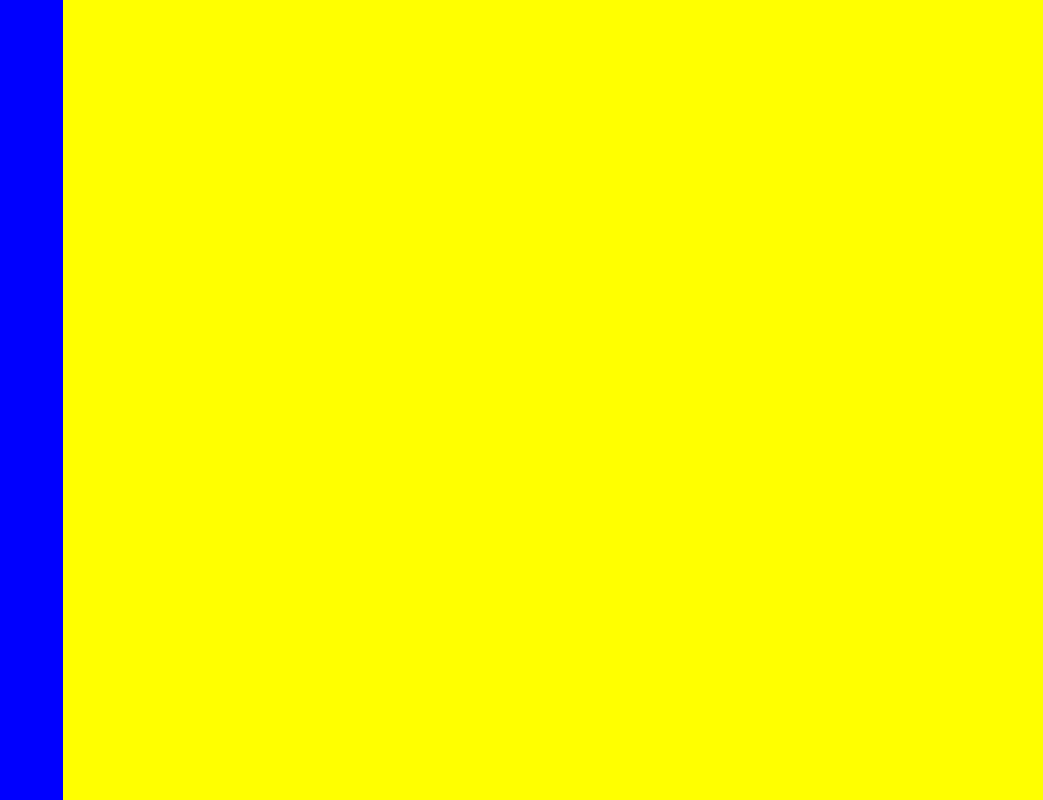
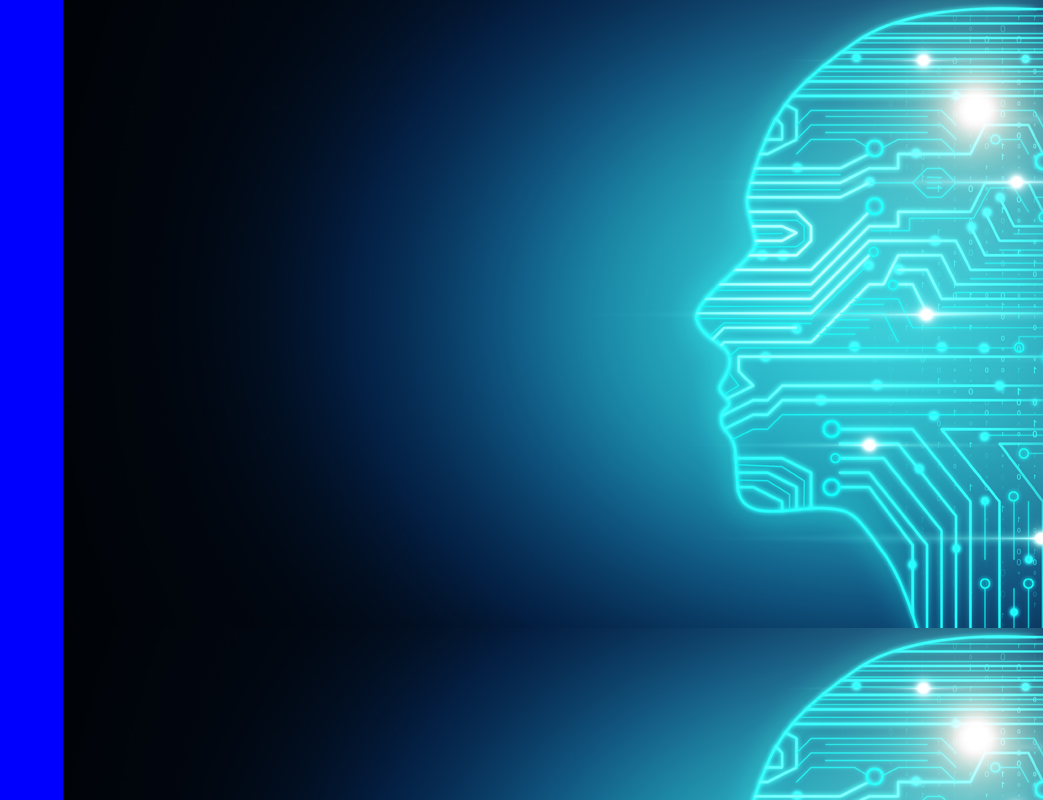
Before and after one commit to daler-bobojanov/governing-ai, a React (Create React App) app: page / in a window 1280 px wide. Shown: the top 800 px of the page, without its empty margins (237-1280 px from the left). Built offline with nearby package versions, Linux system fonts and the light colour scheme.

Commit message:
background

```diff
--- a/src/ramiro.css
+++ b/src/ramiro.css
@@ -20,5 +20,5 @@
 .child2 {
     display: flex;
     flex: 80%;
-    background-color: yellow;
+    background: url('assets/background.jpg') content-box;
 }
```
Also changed, not shown: src/assets/background.jpg (added).
